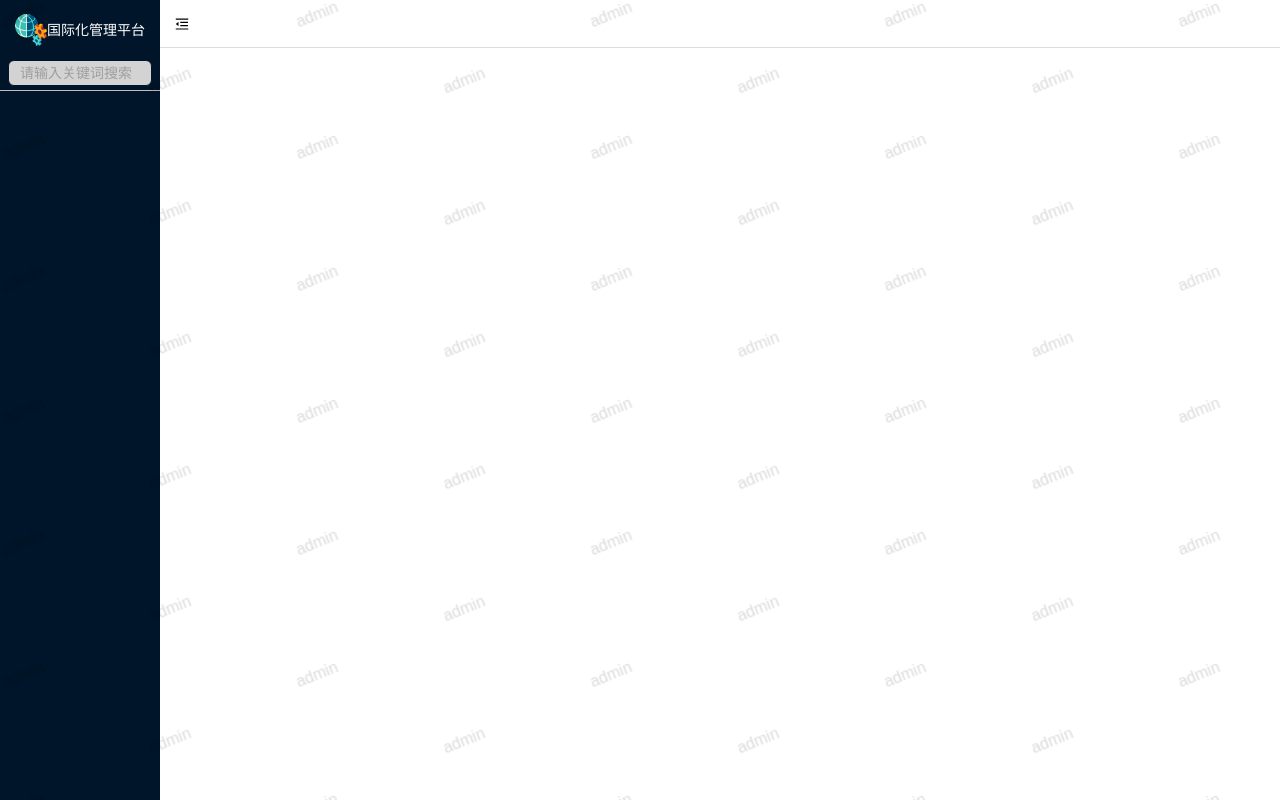
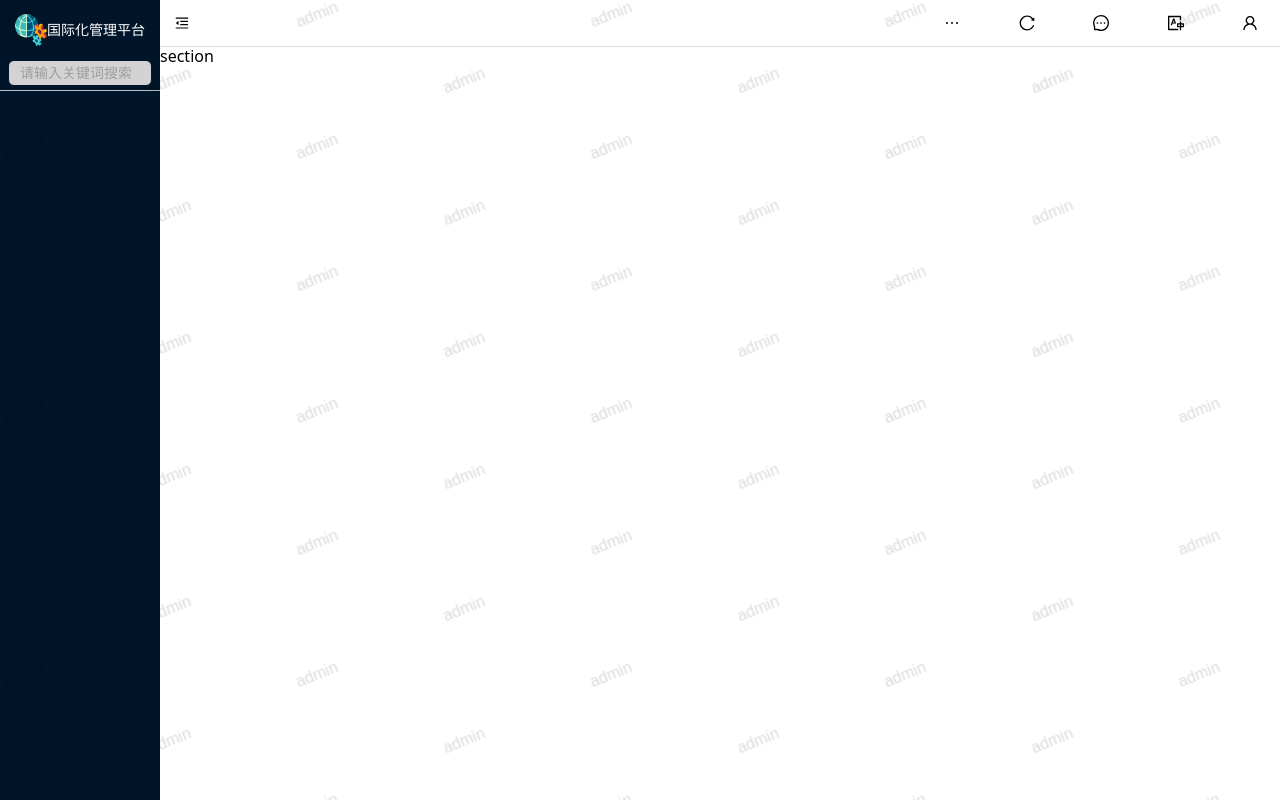
Before and after one commit to YangTieBao/international_backend_system, a React (Vite) app in the folder front/: page /dashboard in a window 1280 px wide. Built offline with nearby package versions, Linux system fonts and the light colour scheme.

Commit message:
初步完成顶部栏

```diff
--- a/front/src/components/TopBar/index.module.scss
+++ b/front/src/components/TopBar/index.module.scss
@@ -4,6 +4,7 @@
     background: #fff;
     border-bottom: 1px solid #dcdcdc;
     display: flex;
+    justify-content: space-between;
     align-items: center;
 
     .button {
@@ -16,4 +17,36 @@
     .button:hover {
         color: skyblue;
     }
+
+    .functions {
+        width: 30%;
+        min-width: 200px;
+        display: flex;
+        justify-content: space-between;
+        align-items: center;
+
+        :global(.ant-dropdown-trigger) {
+            padding: 0;
+            font-size: 16px;
+        }
+
+        .user {
+            display: flex;
+            align-items: end;
+            margin-right: 20px;
+
+            .userName {
+                margin-left: 2px;
+                font-size: 12px;
+            }
+        }
+
+        .user:hover {
+            color: skyblue;
+        }
+
+        span:hover {
+            color: skyblue;
+        }
+    }
 }
--- a/front/src/components/TopBar/index.tsx
+++ b/front/src/components/TopBar/index.tsx
@@ -1,16 +1,25 @@
+import type { RootState } from '@/store';
 import { changeCollapsed } from '@/store';
 import {
+    EllipsisOutlined,
     MenuFoldOutlined,
-    MenuUnfoldOutlined
+    MenuUnfoldOutlined,
+    MessageOutlined,
+    ReloadOutlined,
+    TranslationOutlined,
+    UserOutlined
 } from '@ant-design/icons';
-import { Button } from 'antd';
+import type { MenuProps } from 'antd';
+import { Button, Dropdown } from 'antd';
 import { useEffect, useState } from 'react';
-import { useDispatch } from 'react-redux';
+import { useDispatch, useSelector } from 'react-redux';
 
 import topBar from './index.module.scss';
 export default function index() {
     const [collapsed, setCollapsed] = useState(false);
     const dispatch = useDispatch()
+    const userInfo = useSelector((state: RootState) => state.user.userInfo)
+
 
     const toggleCollapsed = () => {
         setCollapsed(!collapsed)
@@ -20,11 +29,55 @@
         dispatch(changeCollapsed(collapsed))
     }, [collapsed]);
 
+    const items: MenuProps['items'] = [
+        {
+            key: '1',
+            label: (
+                <a target="_blank" rel="noopener noreferrer" href="https://www.antgroup.com">
+                    1st menu item
+                </a>
+            ),
+        },
+        {
+            key: '2',
+            label: (
+                <a target="_blank" rel="noopener noreferrer" href="https://www.aliyun.com">
+                    2nd menu item
+                </a>
+            ),
+        },
+        {
+            key: '3',
+            label: (
+                <a target="_blank" rel="noopener noreferrer" href="https://www.luohanacademy.com">
+                    3rd menu item
+                </a>
+            ),
+        },
+    ];
+
     return (
         <div id={topBar.topBar}>
             <Button onClick={toggleCollapsed} className={topBar.button}>
                 {collapsed ? <MenuUnfoldOutlined /> : <MenuFoldOutlined />}
             </Button>
+            <div className={topBar.topMenu}>
+
+            </div>
+            <div className={topBar.functions}>
+                <EllipsisOutlined />
+                <ReloadOutlined />
+                <MessageOutlined />
+                <Dropdown menu={{ items }} placement="bottomLeft">
+                    <Button className={topBar.button}><TranslationOutlined /></Button>
+                </Dropdown>
+                <div className={topBar.user}>
+                    <UserOutlined />
+                    <span className={topBar.userName}>
+                        {userInfo ? userInfo.name : "管理员"}
+                    </span>
+                </div>
+            </div>
         </div>
     )
 }
--- a/front/src/index.scss
+++ b/front/src/index.scss
@@ -14,7 +14,8 @@
 html,
 body,
 #root {
-  height: 100vh;
+  height: 100%;
+  width: 100%;
   margin: 0;
   padding: 0;
   overflow-y: hidden;
--- a/front/src/views/Dashboard/index.module.scss
+++ b/front/src/views/Dashboard/index.module.scss
@@ -18,9 +18,18 @@
         .main {
             flex: 1;
             height: 100%;
+            display: flex;
+            flex-direction: column;
 
             .topBar {
+                width: 100%;
                 height: 6%;
+            }
+
+            .section {
+                width: 100%;
+                flex: 96%;
+                overflow-y: auto;
             }
         }
     }
--- a/front/src/views/Dashboard/index.tsx
+++ b/front/src/views/Dashboard/index.tsx
@@ -3,6 +3,7 @@
 import type { RootState } from '@/store';
 import { Watermark } from 'antd';
 import { useSelector } from 'react-redux';
+import { Outlet } from 'react-router-dom';
 import dashbord from './index.module.scss';
 export default function index() {
     const collapsed = useSelector((state: RootState) => state.common.collapsed)
@@ -23,6 +24,10 @@
                     <div className={dashbord.topBar}>
                         <TopBar />
                     </div>
+                    <section className={dashbord.section}>
+                        section
+                        <Outlet />
+                    </section>
                 </div>
             </Watermark>
         </div>
```
